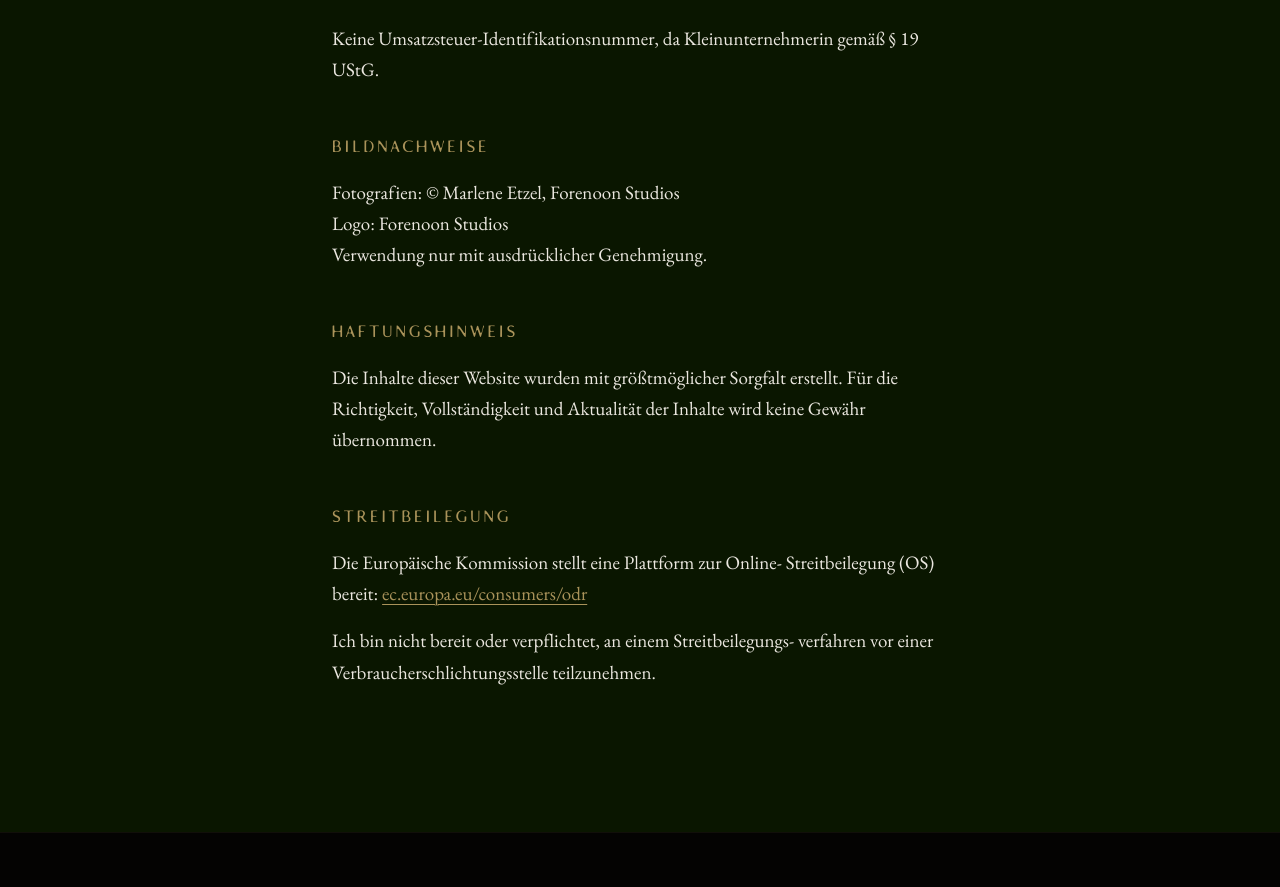
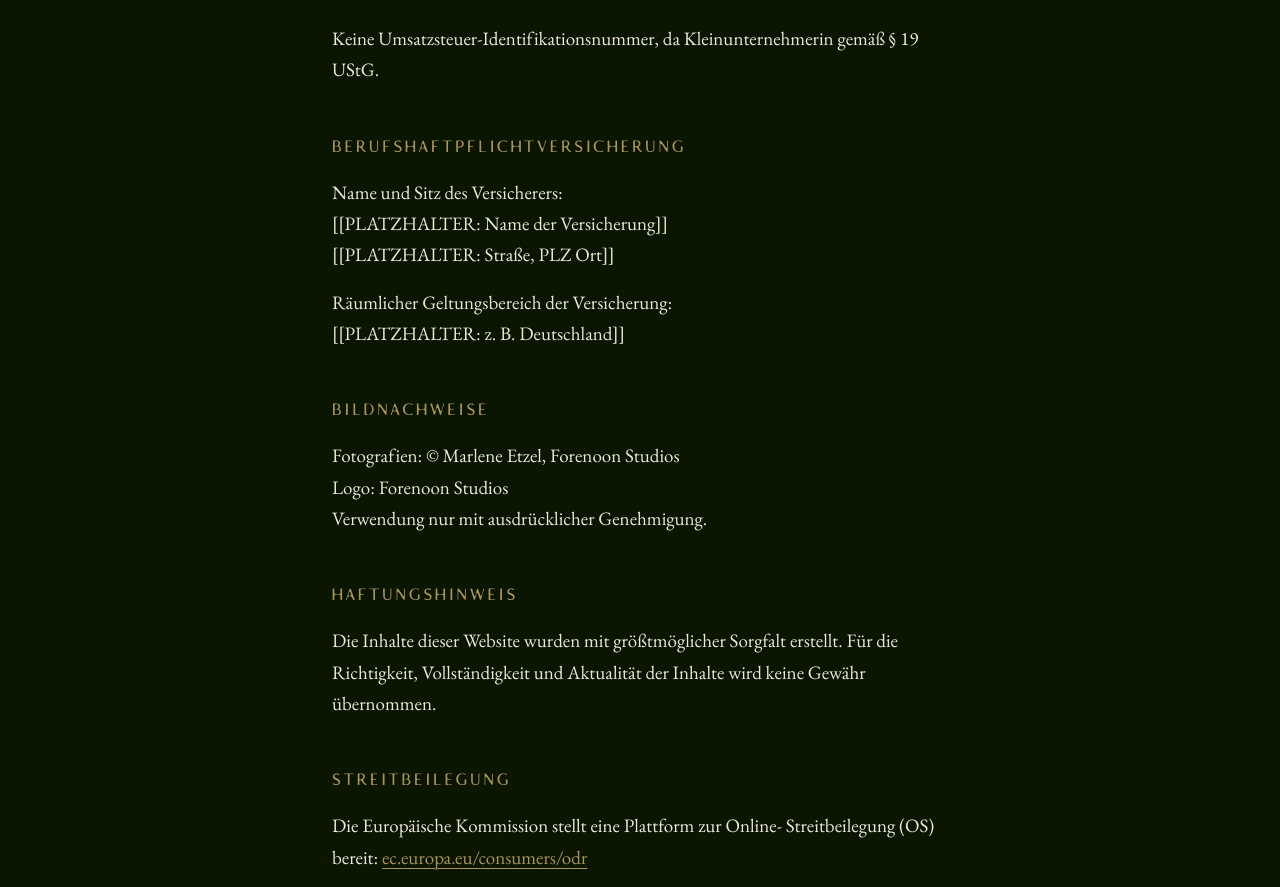
Before and after one commit to felixheberle/webseite-holytouch, a Next.js app: page /impressum in a window 1280 px wide. Shown: the part 820-1707 px from the top of the page. Built offline with nearby package versions, Linux system fonts and the light colour scheme.

Commit message:
Impressum: Berufshaftpflicht-Section mit Platzhaltern ergänzt (Marishas Versicherungsdaten ausstehend)

```diff
--- a/app/impressum/page.tsx
+++ b/app/impressum/page.tsx
@@ -39,15 +39,18 @@ export default function ImpressumPage() {
         </p>
       </section>
 
-      {/* TODO: Vor Live-Gang ergänzen — Berufshaftpflichtversicherung
       <section>
         <h2>Berufshaftpflichtversicherung</h2>
         <p>
-          [Versicherer einsetzen]<br />
-          Geltungsbereich: Deutschland
+          Name und Sitz des Versicherers:<br />
+          [[PLATZHALTER: Name der Versicherung]]<br />
+          [[PLATZHALTER: Straße, PLZ Ort]]
+        </p>
+        <p>
+          Räumlicher Geltungsbereich der Versicherung:<br />
+          [[PLATZHALTER: z. B. Deutschland]]
         </p>
       </section>
-      */}
 
       <section>
         <h2>Bildnachweise</h2>
```
